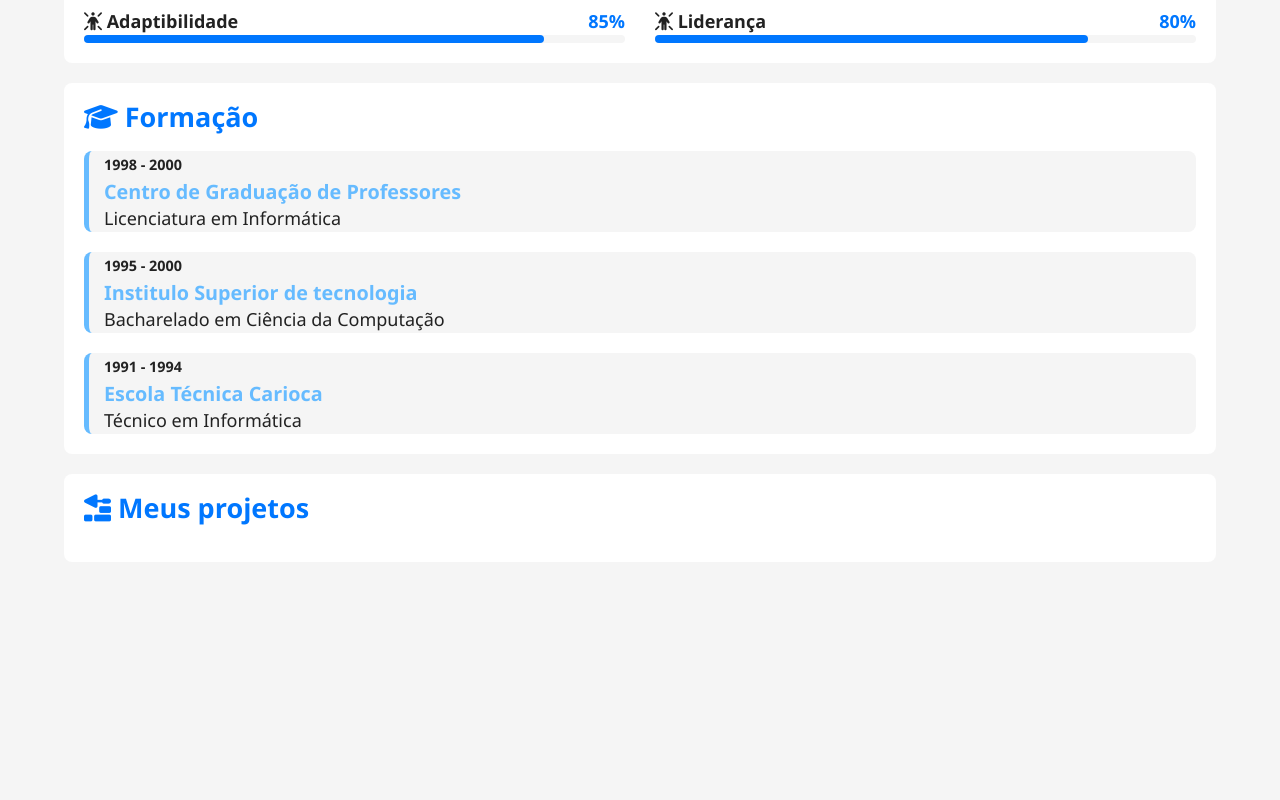
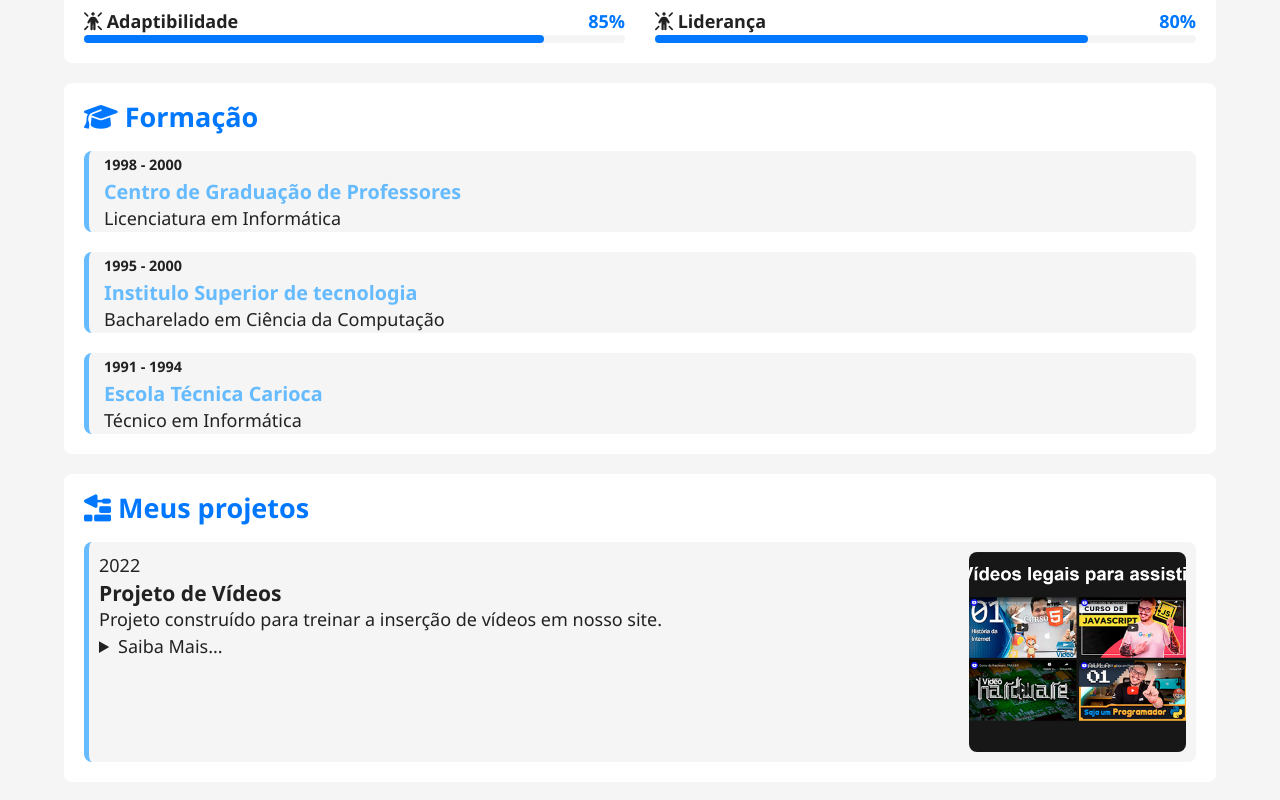
Before and after one commit to matheusgzl/projeto-portifolio, a plain HTML site: page index.html in a window 1280 px wide. Shown: the part 1497-2297 px from the top of the page. Before the commit the page ends 2079 px from the top, so only its background shows below. Drawn offline with Linux system fonts and the light colour scheme.

Commit message:
projetos

```diff
--- a/estilos/style.css
+++ b/estilos/style.css
@@ -212,9 +212,69 @@ article h2 {
   font-size: 1.1em;
 }
 
+#projeto-container {
+  display: flex;
+  flex-direction: column-reverse;
+  gap: 20px;
+}
+
+#projeto-container .projeto {
+  display: flex;
+  flex-direction: column;
+  gap: 15px;
+  background-color: var(--fundo-principal);
+  padding: 10px;
+  border-radius: 8px;
+  border-left: 5px solid var(--destaque-inverso);
+  transition: border-color 0.5s, border-width 0.5s;
+}
+
+#projeto-container .projeto:hover {
+  border-left-width: 15px;
+  border-color: var(--destaque);
+  cursor: pointer;
+}
+
+#projeto-container .foto {
+  width: 100%;
+  aspect-ratio: 16/9;
+  object-fit: cover;
+  overflow: hidden;
+  border-radius: 8px;
+}
+
+
+
+
+
+
+
+
+
+
+
+
+
+
+
+
 @media screen and (min-width: 768px) {
   #skill-container {
     grid-template-columns: 1fr 1fr;
   }
 
+  #projeto-container .projeto {
+    flex-direction: row-reverse;
+    justify-content: space-between;
+  }
+
+  #projeto-container .projeto-info {
+    max-width: 80%;
+  }
+
+  #projeto-container .foto {
+    aspect-ratio: 1/1;
+    max-width: 20%;
+    max-height: 200px;
+  }
 }
--- a/index.html
+++ b/index.html
@@ -201,14 +201,29 @@
                     </div>
 
                 </div>
+            </article> <!-- Fim article#formacao -->
+
+            <article id="projetos">
+                <h2><i class="fa-solid fa-trowel-bricks"></i> Meus projetos</h2>
+
+                <div id="projeto-container">
+                    <div class="projeto">
+                        <img src="imagens/projeto-01-videos.jpg" alt="" class="foto">
+                        <div class="projeto-info">
+                            <p class="periodo">2022</p>
+                            <h3 class="titulo">Projeto de Vídeos</h3>
+                            <p>Projeto construído para treinar a inserção de vídeos em nosso site.</p>
+                            <details class="descricao">
+                                <summary>Saiba Mais...</summary>
+                                <p>Lorem ipsum dolor sit amet consectetur adipisicing elit. Architecto officiis quia laboriosam consectetur nesciunt aut iure repudiandae. Unde blanditiis reprehenderit tenetur omnis architecto labore, ratione ducimus, impedit alias, deserunt iste.</p>
+                            </details>
+                        </div>
+                    </div>
+                </div>
 
 
 
 
-            </article> <!-- Fim article#formacao -->
-
-            <article id="projetos">
-                <h2><i class="fa-solid fa-trowel-bricks"></i> Meus projetos</h2>
             </article> <!-- Fim article#projetos -->
 
         </section>
```
